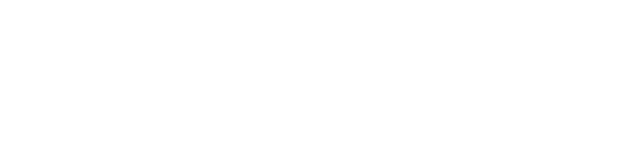
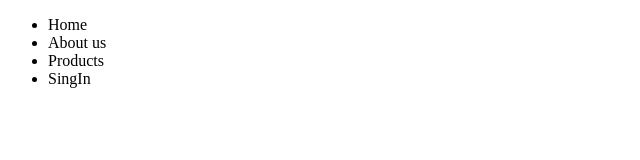
Before and after one commit to DevCodeHard/asdfasdfasdfasdf, a plain HTML site: page index.html in a window 1280 px wide. Shown: the whole page, without its empty margins (0-640 px from the left). Drawn offline with Linux system fonts and the light colour scheme.

Commit message:
Se agrego el Header navegacion

```diff
--- a/index.html
+++ b/index.html
@@ -7,5 +7,15 @@
 </head>
 <body>
 
+    <header>
+        <nav>
+            <ul>
+                <li>Home</li>
+                <li>About us</li>
+                <li>Products</li>
+                <li>SingIn</li>
+            </ul>
+        </nav>
+    </header>
 </body>
 </html>
```
